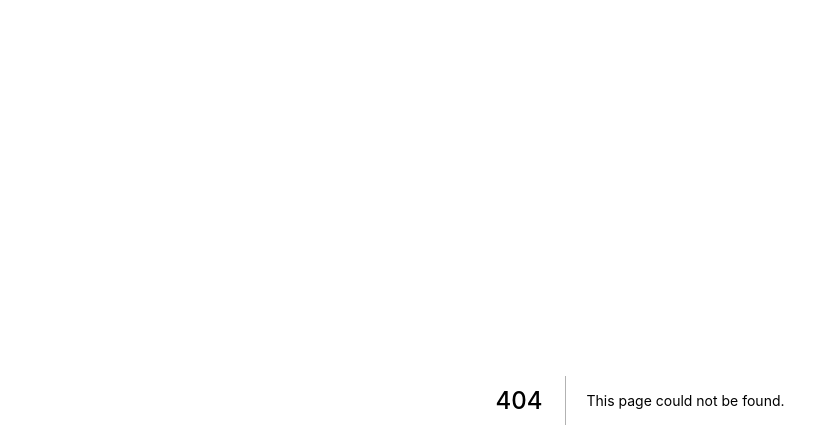
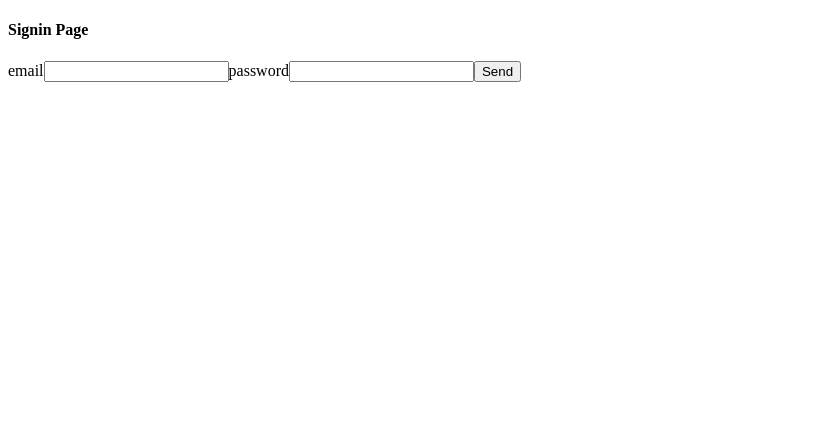
Before and after one commit to plathon/penguin-nextjs-typescript, a Next.js app: page /signin in a window 1280 px wide. Before the commit this address had no page. Shown: the top 448 px of the page, without its empty margins (0-839 px from the left). Built offline with nearby package versions, Linux system fonts and the light colour scheme.

Commit message:
feat: add signin page

```diff
--- /dev/null
+++ b/pages/signin.tsx
@@ -0,0 +1,45 @@
+import React, { ChangeEvent, FC, FormEvent, useState } from 'react'
+
+interface User {
+  email: string
+  password: string
+}
+
+const Signin: FC = () => {
+  const userInitialValue = { email: '', password: '' }
+  const [user, setUser] = useState<User>(userInitialValue)
+  const [isLoadingForm, setIsLoadingForm] = useState<boolean>(false)
+
+  const handleChange = (event: ChangeEvent<HTMLInputElement>) => {
+    const name = event.target.name
+    const value = event.target.value
+    const userInput = user
+    userInput[name] = value
+    setUser(userInput)
+  }
+
+  const handleSubmit = (event: FormEvent<HTMLFormElement>) => {
+    event.preventDefault()
+    setIsLoadingForm(true)
+    setTimeout(() => {
+      setIsLoadingForm(false)
+      console.log(user)
+    }, 2000)
+  }
+
+  return (
+    <div>
+      <h4>Signin Page</h4>
+      {isLoadingForm ? 'Loading...' : ''}
+      <form onSubmit={handleSubmit}>
+        <label>email</label>
+        <input name="email" type="email" onChange={handleChange} />
+        <label>password</label>
+        <input name="password" type="password" onChange={handleChange} />
+        <button type="submit">Send</button>
+      </form>
+    </div>
+  )
+}
+
+export default Signin
```
